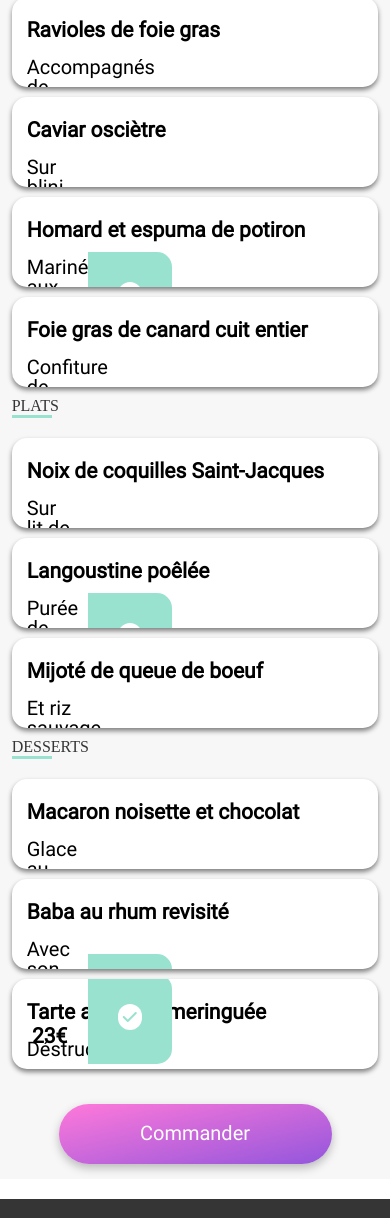
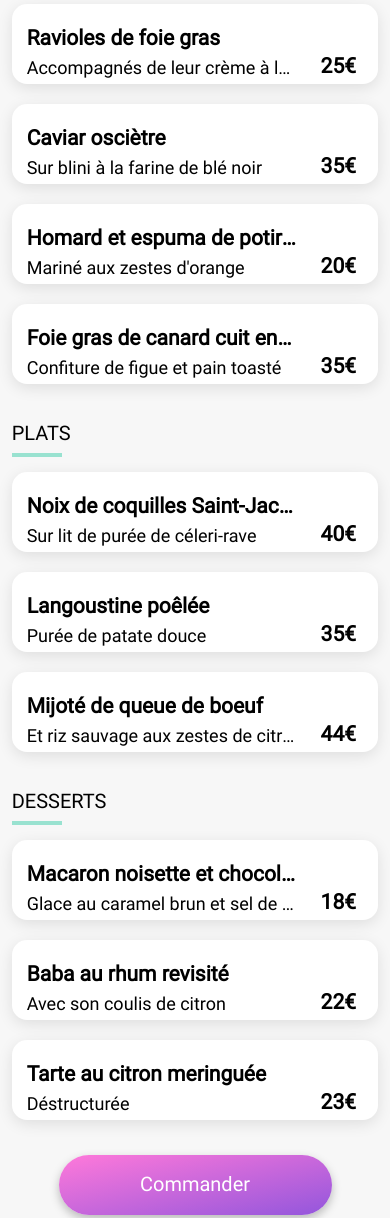
Before and after one commit to ChristineDELACOURT/WebDevelopperProjet3, a website: page note.html in a window 390 px wide. Shown: the part 446-1664 px from the top of the page. Drawn offline with Linux system fonts and the light colour scheme; files whose address does not match are found by name; a web font is replaced by a local one.

Commit message:
amelioration responsive design

```diff
--- a/note.html
+++ b/note.html
@@ -22,7 +22,7 @@ Christine Delacourt 14/02/2023 -->
             <div class="restaurant">
                 <img src="./public/images/restaurants/stil-u2Lp8tXIcjw-unsplash.jpg" alt="photo du menu"/>
                 <div class="nom-restaurant">
-                    <h3>La note enchantée</h3>
+                    <h1>La note enchantée</h1>
                     <div class="coeur">
                         <i class="fa-regular fa-heart"></i>
                         <div class="carre"></div>
@@ -34,144 +34,144 @@ Christine Delacourt 14/02/2023 -->
                     <div class="partie-repas">ENTREES</div>
                 <ul class="liste-entrees">
                     <li  class="liste--1"><a href="#">
+                        <div class="blocktexte">
                         <h4>Ravioles de foie gras</h4>
-                        <div class="prix">
+
                             <div class="texte">Accompagnés de leur crème à la truffe
-                            </div>  <!--class="texte"-->
-                            <div class="blockprix">
+                            </div>  <!--class="texte"--></div> <!--class="blocktexte"-->
+                            <div class="blockprix"><div class="prix">
                                 <h4>25€</h4>
-                                <div class="coche">
+                                </div> <!--class="prix"--><div class="coche">
                                     <i class="fa-solid fa-check"></i>
                                 </div> <!--class="coche"-->
                             </div> <!--class="blockprix"-->
-                        </div> <!--class="prix"-->
+
                         </a></li>
-                    <li  class="liste--2"><a href="#">
+                    <li  class="liste--2"><a href="#"><div class="blocktexte">
                         <h4>Caviar osciètre</h4>
-                        <div class="prix">
+
                             <div class="texte">Sur blini à la farine de blé noir
-                            </div>  <!--class="texte"-->
-                            <div class="blockprix">
+                            </div>  <!--class="texte"--></div> <!--class="blocktexte"-->
+                            <div class="blockprix"><div class="prix">
                                 <h4>35€</h4>
-                                <div class="coche">
+                                </div> <!--class="prix"--><div class="coche">
                                     <i class="fa-solid fa-check"></i>
                                 </div> <!--class="coche"-->
                             </div> <!--class="blockprix"-->
-                        </div> <!--class="prix"-->
+
                         </a></li>
-                    <li  class="liste--3"><a href="#">
+                    <li  class="liste--3"><a href="#"><div class="blocktexte">
                         <h4>Homard et espuma de potiron</h4>
-                        <div class="prix">
+
                             <div class="texte">Mariné aux zestes d'orange
-                            </div>  <!--class="texte"-->
-                            <div class="blockprix">
+                            </div>  <!--class="texte"--></div> <!--class="blocktexte"-->
+                            <div class="blockprix"><div class="prix">
                                 <h4>20€</h4>
-                                <div class="coche">
+                                </div> <!--class="prix"--><div class="coche">
                                     <i class="fa-solid fa-check"></i>
                                 </div> <!--class="coche"-->
                             </div> <!--class="blockprix"-->
-                        </div> <!--class="prix"-->
+
                         </a></li>
-                        <li  class="liste--4"><a href="#">
+                        <li  class="liste--4"><a href="#"><div class="blocktexte">
                             <h4>Foie gras de canard cuit entier</h4>
-                            <div class="prix">
+
                                 <div class="texte">Confiture de figue et pain toasté
-                                </div>  <!--class="texte"-->
-                                <div class="blockprix">
+                                </div>  <!--class="texte"--></div> <!--class="blocktexte"-->
+                                <div class="blockprix"><div class="prix">
                                     <h4>35€</h4>
-                                    <div class="coche">
+                                    </div> <!--class="prix"--><div class="coche">
                                         <i class="fa-solid fa-check"></i>
                                     </div> <!--class="coche"-->
                                 </div> <!--class="blockprix"-->
-                            </div> <!--class="prix"-->
+
                             </a></li>
                 </ul>
             </section> <!--class="menu"-->
             <section class="menu">
                 <div class="partie-repas">PLATS</div>
                 <ul class="liste-entrees">
-                    <li  class="liste--1"><a href="#">
+                    <li  class="liste--1"><a href="#"><div class="blocktexte">
                         <h4>Noix de coquilles Saint-Jacques</h4>
-                        <div class="prix">
+
                             <div class="texte">Sur lit de purée de céleri-rave
-                            </div>  <!--class="texte"-->
-                            <div class="blockprix">
+                            </div>  <!--class="texte"--></div> <!--class="blocktexte"-->
+                            <div class="blockprix"><div class="prix">
                                 <h4>40€</h4>
-                                <div class="coche">
+                                </div> <!--class="prix"--><div class="coche">
                                     <i class="fa-solid fa-check"></i>
                                 </div> <!--class="coche"-->
                             </div> <!--class="blockprix"-->
-                        </div> <!--class="prix"-->
+
                         </a></li>
-                    <li  class="liste--2"><a href="#">
+                    <li  class="liste--2"><a href="#"><div class="blocktexte">
                         <h4>Langoustine poêlée</h4>
-                        <div class="prix">
+
                             <div class="texte">Purée de patate douce
-                            </div>  <!--class="texte"-->
-                            <div class="blockprix">
+                            </div>  <!--class="texte"--></div> <!--class="blocktexte"-->
+                            <div class="blockprix"><div class="prix">
                                 <h4>35€</h4>
-                                <div class="coche">
+                                </div> <!--class="prix"--><div class="coche">
                                     <i class="fa-solid fa-check"></i>
                                 </div> <!--class="coche"-->
                             </div> <!--class="blockprix"-->
-                        </div> <!--class="prix"-->
+
                         </a></li>
-                    <li  class="liste--3"><a href="#">
+                    <li  class="liste--3"><a href="#"><div class="blocktexte">
                         <h4>Mijoté de queue de boeuf</h4>
-                        <div class="prix">
+
                             <div class="texte">Et riz sauvage aux zestes de citron
-                            </div>  <!--class="texte"-->
-                            <div class="blockprix">
+                            </div>  <!--class="texte"--></div> <!--class="blocktexte"-->
+                            <div class="blockprix"><div class="prix">
                                 <h4>44€</h4>
-                                <div class="coche">
+                                </div> <!--class="prix"--><div class="coche">
                                     <i class="fa-solid fa-check"></i>
                                 </div> <!--class="coche"-->
                             </div> <!--class="blockprix"-->
-                        </div> <!--class="prix"-->
+
                         </a></li>
                 </ul>
             </section> <!--class="menu"-->
             <section class="menu">
                 <div class="partie-repas">DESSERTS</div>
                 <ul class="liste-entrees">
-                    <li  class="liste--1"><a href="#">
+                    <li  class="liste--1"><a href="#"><div class="blocktexte">
                         <h4>Macaron noisette et chocolat</h4>
-                        <div class="prix">
+
                             <div class="texte">Glace au caramel brun et sel de Guérande
-                            </div>  <!--class="texte"-->
-                            <div class="blockprix">
+                            </div>  <!--class="texte"--></div> <!--class="blocktexte"-->
+                            <div class="blockprix"><div class="prix">
                                 <h4>18€</h4>
-                                <div class="coche">
+                                </div> <!--class="prix"--><div class="coche">
                                     <i class="fa-solid fa-check"></i>
                                 </div> <!--class="coche"-->
                             </div> <!--class="blockprix"-->
-                        </div> <!--class="prix"-->
+
                         </a></li>
-                    <li  class="liste--2"><a href="#">
+                    <li  class="liste--2"><a href="#"><div class="blocktexte">
                         <h4>Baba au rhum revisité</h4>
-                        <div class="prix">
+
                             <div class="texte">Avec son coulis de citron
-                            </div>  <!--class="texte"-->
-                            <div class="blockprix">
+                            </div>  <!--class="texte"--></div> <!--class="blocktexte"-->
+                            <div class="blockprix"><div class="prix">
                                 <h4>22€</h4>
-                                <div class="coche">
+                                </div> <!--class="prix"--><div class="coche">
                                     <i class="fa-solid fa-check"></i>
                                 </div> <!--class="coche"-->
                             </div> <!--class="blockprix"-->
-                        </div> <!--class="prix"-->
+
                         </a></li>
-                    <li  class="liste--3"><a href="#">
+                    <li  class="liste--3"><a href="#"><div class="blocktexte">
                         <h4>Tarte au citron meringuée </h4>
-                        <div class="prix">
+
                             <div class="texte">Déstructurée
-                            </div>  <!--class="texte"-->
-                            <div class="blockprix">
+                            </div>  <!--class="texte"--></div> <!--class="blocktexte"-->
+                            <div class="blockprix"><div class="prix">
                                 <h4>23€</h4>
-                                <div class="coche">
+                                </div> <!--class="prix"--><div class="coche">
                                     <i class="fa-solid fa-check"></i>
                                 </div> <!--class="coche"-->
                             </div> <!--class="blockprix"-->
-                        </div> <!--class="prix"-->
                         </a></li>
                 </ul>
             </section> <!--class="menu"-->
@@ -181,7 +181,7 @@ Christine Delacourt 14/02/2023 -->
         <footer>
             <h3>Ohmyfood</h3>
             <nav class="container-footer">
-                <a href="#"><i class="fa-solid fa-utensils"></i>Proposer un restaurant</a>
+                <i class="fa-solid fa-utensils"></i>Proposer un restaurant</a>
                 <a href="#"><i class="fa-solid fa-handshake-angle"></i>Devenir partenaire</a>
                 <a href="#">Mentions légales</a>
                 <a href="mailto:christine.delacourt@laposte.net">Contact</a>
--- a/sass/base/_typography.scss
+++ b/sass/base/_typography.scss
@@ -70,6 +70,7 @@ h5{
     font-size:36px;
     font-weight: 400;
     font-family:'Shrikhand';
+    margin-top:20px;
     margin-left: 0;
     margin-right: 0;
     border: none;
--- a/sass/layout/_container.scss
+++ b/sass/layout/_container.scss
@@ -6,13 +6,11 @@
         left:0;
         right: 0;
     z-index:1;
-    animation:apparition 0s 2ms backwards;
+    animation:apparition 0s 1000ms backwards;
     @include tablette{
         max-width:100%;
-        padding:0 3.75vw;
     }@include desktop{
         max-width:100%;
-        padding:0 3.75vw;
     }
 }
 @keyframes apparition{
@@ -25,7 +23,7 @@
 }
 main{
     @include flexbox;
-    animation:apparition 0s 2800ms forwards;
+    animation:apparition 0s 1000ms forwards;
     background-color:$gris-tres-clair;
     gap:0;
 }
@@ -51,7 +49,6 @@ main{
             background: #F7F7F7;
     @include tablette{
         max-width:100%;
-        padding:0 3.75vw;
     }@include desktop{
         max-width:100%;
     }
--- a/sass/layout/_section.scss
+++ b/sass/layout/_section.scss
@@ -7,7 +7,7 @@ position:absolute;
             left:0;
             right: 0;
             z-index:2;
-            animation:disparition 0s 2ms forwards;
+            animation:disparition 0s 1000ms forwards;
 }
 @keyframes disparition{
     0% {
@@ -34,8 +34,8 @@ position:absolute;
             top:47.5vh * $i - (4.75vh * $i * $i) - 33.25vh;
             left:9.90625vw * $i - (0.015625vw * $i * $i) - 4.890625vw;
 /*            animation: spin 1000ms backwards infinite ease-in-out alternate;*/
-            animation: spin 300ms backwards ease-in-out 1;
-            animation-delay: 300ms * ($i - 1);
+            animation: spin 100ms backwards ease-in-out 1;
+            animation-delay: 100ms * ($i - 1);
             background-color:nth($color_,$i);
         }
     }
@@ -52,13 +52,22 @@ position:absolute;
 }
 .fonctionnement{
     @include flexbox;
-    height:560px;
+    height:auto;
     padding-left:30px;
     padding-right:30px;
     padding-bottom: 120px;
     background: #FFFFFF;
     @include desktop{
         aspect-ratio:unset;
+        padding-left:10px;
+        padding-right:10px;
+        padding-bottom:80px;
+    }
+    @include tablette{
+        aspect-ratio:unset;
+        padding-left:10px;
+        padding-right:10px;
+        padding-bottom:80px;
     }
     & h1{
     text-align:left;
@@ -66,9 +75,11 @@ position:absolute;
     padding-bottom: 50px;
     @include tablette{
         text-align: center;
+        height:auto;
     }
     @include desktop{
         text-align: center;
+        height:auto;
     }
     }
 }
@@ -82,10 +93,12 @@ position:absolute;
     @include tablette{
         flex-direction:row;
         justify-content: space-between;
+        gap:0;
     }
     @include desktop{
         flex-direction:row;
-        justify-content: space-between;
+        justify-content:space-between;
+        gap:0;
     }
 }
 .fonctionnement ul li {
@@ -162,16 +175,22 @@ ul .chiffre{
         color:$violet;
     }
     @include tablette{
-        width:22px;
+        width:15px;
         position:relative;
         left:-10px;
-        padding:15px 0px 15px 0px;
+        padding:34px 0px 34px 0px;
+    }
+    @include desktop{
+        width:15px;
+        position:relative;
+        left:-10px;
+        padding:34px 2vw 34px 1vw;
     }
 }
 .restaurants{
     @include flexbox;
     border-radius:20px;
-    height:1500px;
+    height:auto;
     gap:25px;
     padding-left:30px;
     padding-right:30px;
@@ -192,9 +211,11 @@ ul .chiffre{
         height: 217.5px;
         padding-top: 100px;
         @include tablette{
+            width: 98%;
             text-align: center;
         }
         @include desktop{
+            width: 98%;
             text-align: center;
         }
     }
@@ -304,12 +325,6 @@ ul .chiffre{
         transform:scaleY(0);
         }
         }
-.fa-arrow-left{
-    width:auto;
-    color:$noir;
-    transform:scale(1.414);
-    padding: 20px 0 0 0;
-}
 .carte-menu {
     @include flexbox;
     background-color: #F7F7F7;
@@ -325,13 +340,19 @@ ul .chiffre{
     aspect-ratio:1.45;
     padding:0px 0px 0px 0px;
     object-fit:cover;
+    @include desktop{
+    aspect-ratio:4.06;
+
+    }
+    @include tablette{
+
+    }
 }
 .nom-restaurant{
     @include flexbox;
     flex-direction: row;
     align-items: center;
     height: 100px;
-    gap:30%;
     position: relative;
     top: -50px;
     background-color: #F7F7F7;
@@ -343,7 +364,7 @@ ul .chiffre{
     padding:0 3% 0 3%;
     justify-content:center;
     align-items:flex-start;
-    gap:10px;
+    gap:40px;
     animation:delais 5s ease-in-out;
     @include tablette{
         flex-direction: row;
@@ -356,7 +377,6 @@ ul .chiffre{
 .menu{
     width:100%;
     height:auto;
-    gap:10px;
     @include tablette{
         width:48%;
     }
@@ -365,19 +385,25 @@ ul .chiffre{
     }
 }
 .partie-repas{
-    color:$gris;
+    font-family: 'Roboto';
+    font-style: normal;
+    color:$noir;
+    font-weight:300;
+    font-size: 20px;
+    line-height: 19px;
+    text-transform: uppercase;
     align-self: self-start;
-    font-weight: 400;
-    border-bottom: 3px solid $bleuturquoise;
-    width : 40px;
+    padding-bottom: 10px;
+    border-bottom: 4px solid $bleuturquoise;
+    width : 50px;
 }
 .menu ul{
     @include flexbox;
-    gap:10px;
+    gap:20px;
 }
 .liste-entrees{
     @include flexbox;
-    margin-top:20px;
+    margin-top:15px;
 
 }
 .liste-entrees li {
@@ -385,12 +411,12 @@ ul .chiffre{
     overflow: hidden;
     justify-content:space-around;
     display:block;
-    height:90px;
+    height:80px;
     align-items:flex-start;
     background-color:$blanc;
     padding: 5px 15px 5px 15px;
-    border-radius:15px;
-    box-shadow: 0 3px 5px 0 gray;
+    box-shadow: 0px 4.01149px 15.0431px rgba(0, 0, 0, 0.1);
+    border-radius: 15.0431px;
     transition:box-shadow 0.3s;
     &:hover .blockprix{
         transform:translate(-80px);
--- a/sass/utils/_mixins.scss
+++ b/sass/utils/_mixins.scss
@@ -26,7 +26,7 @@
     }
 }
 @mixin tablette{
-    @media screen and (min-width:768px) and (max-width:992px){
+    @media screen and (min-width:762px) and (max-width:992px){
         @content;
     }
 }
```
Also changed, not shown: delice.html (+54 -45 lines), palette.html (+56 -47 lines), sass/layout/_header.scss (+14 -0 lines), public/css/prefixed/style.css, public/css/style.css, 1 other file.
